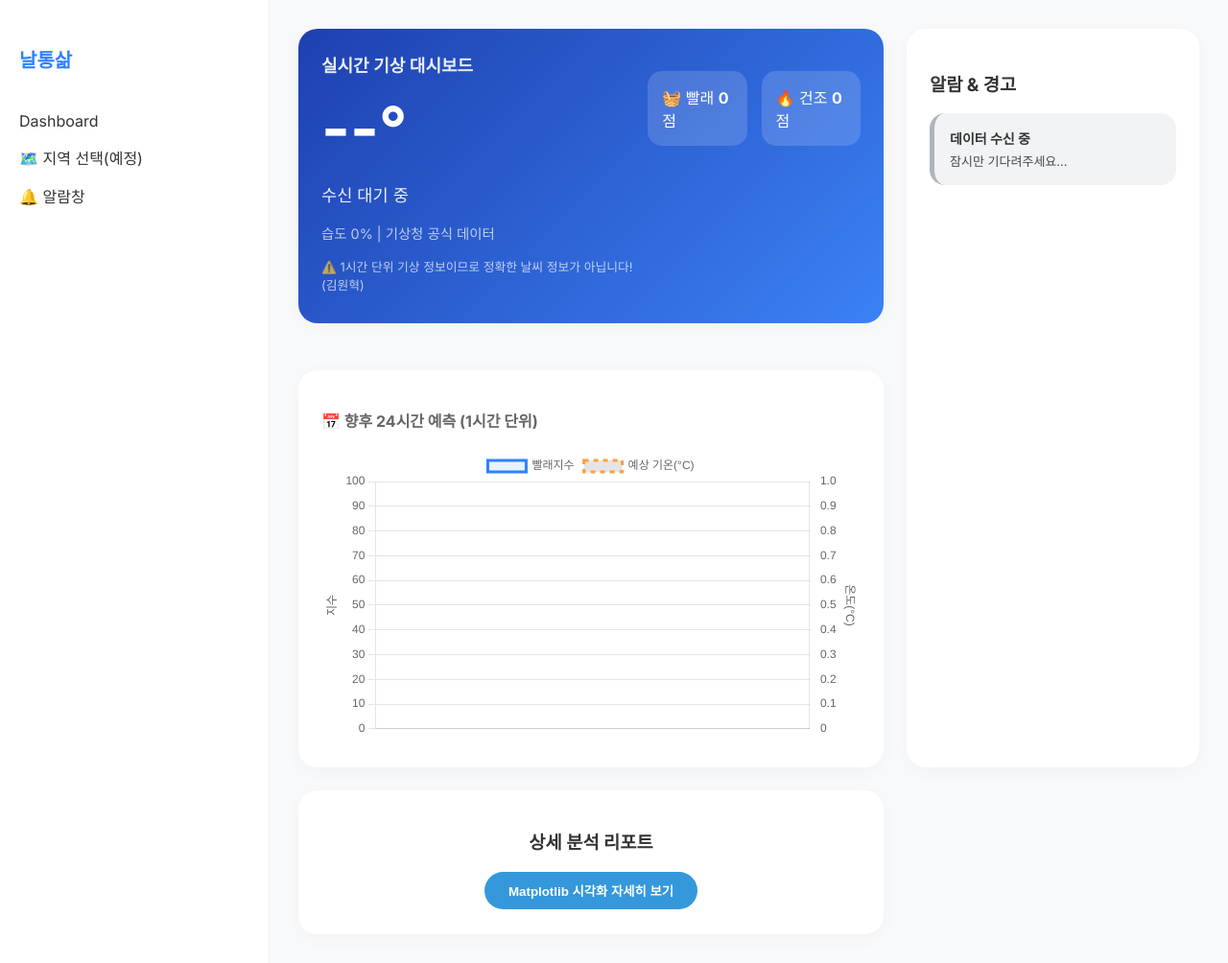
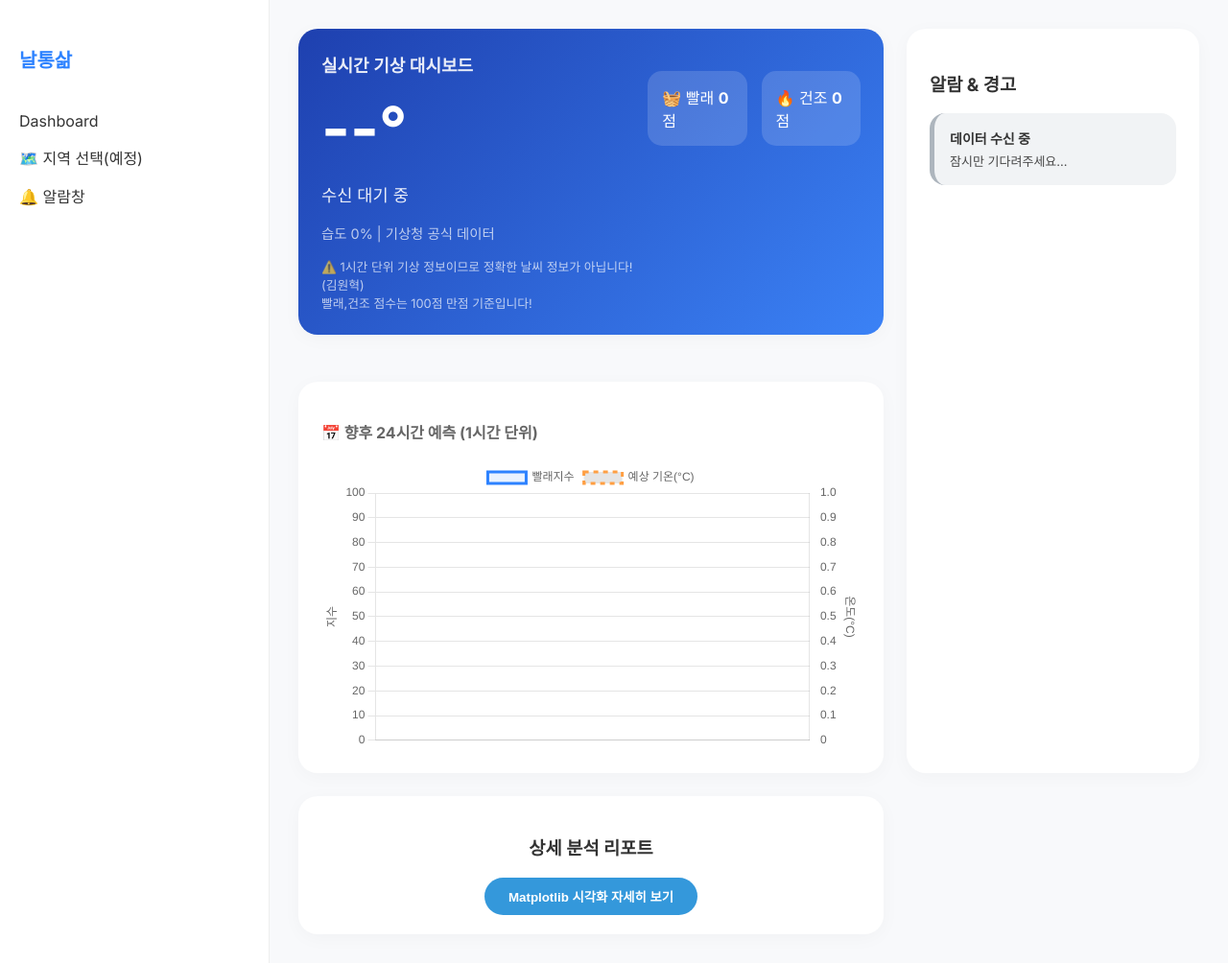
Before and after one commit to woneyH/naltongsalm, a Spring Boot app: page /gnu-weather/home in a window 1280 px wide. Shown: the whole page at 96% size. Run offline with Spring Boot 4, Linux system fonts and the light colour scheme.

Commit message:
feat: azure 배포, 빨래 건조 점수 100점만점 표기함

```diff
--- a/backend/ict-contest-backend/src/main/resources/templates/home.html
+++ b/backend/ict-contest-backend/src/main/resources/templates/home.html
@@ -37,6 +37,8 @@
                 </div>
                 <div style="margin-top: 15px; font-size: 0.8rem; opacity: 0.7;">
                     <span>⚠️ 1시간 단위 기상 정보이므로 정확한 날씨 정보가 아닙니다! (김원혁)</span>
+                    <br>
+                    <span>빨래,건조 점수는 100점 만점 기준입니다!</span>
                 </div>
             </div>
             <div class="weather-right">
```
Also changed, not shown: backend/ict-contest-backend/.azure/default/connections.xml (added), 1 other file.
